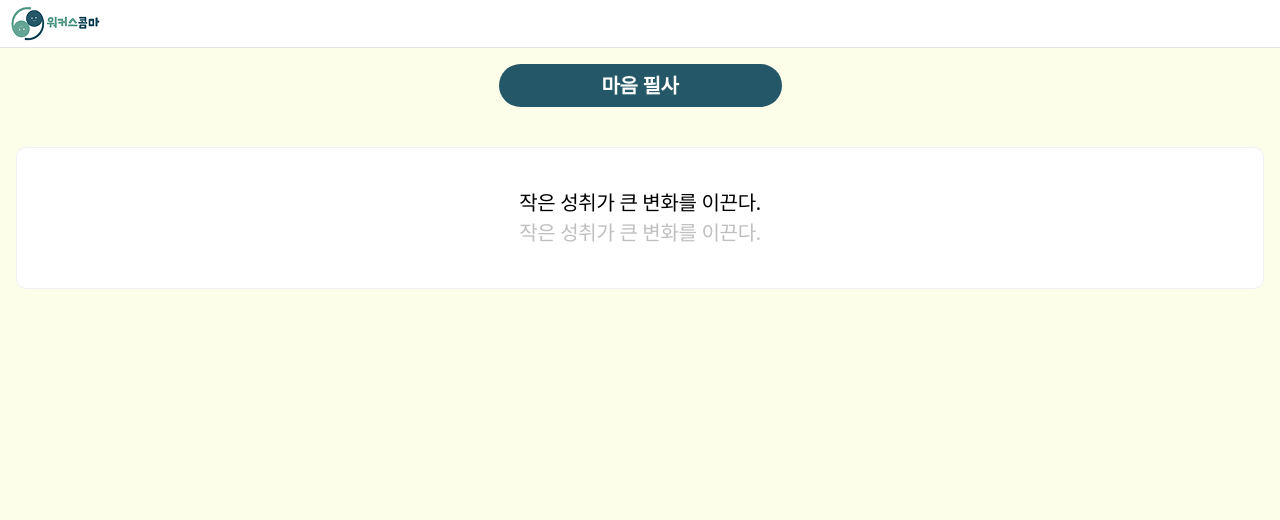
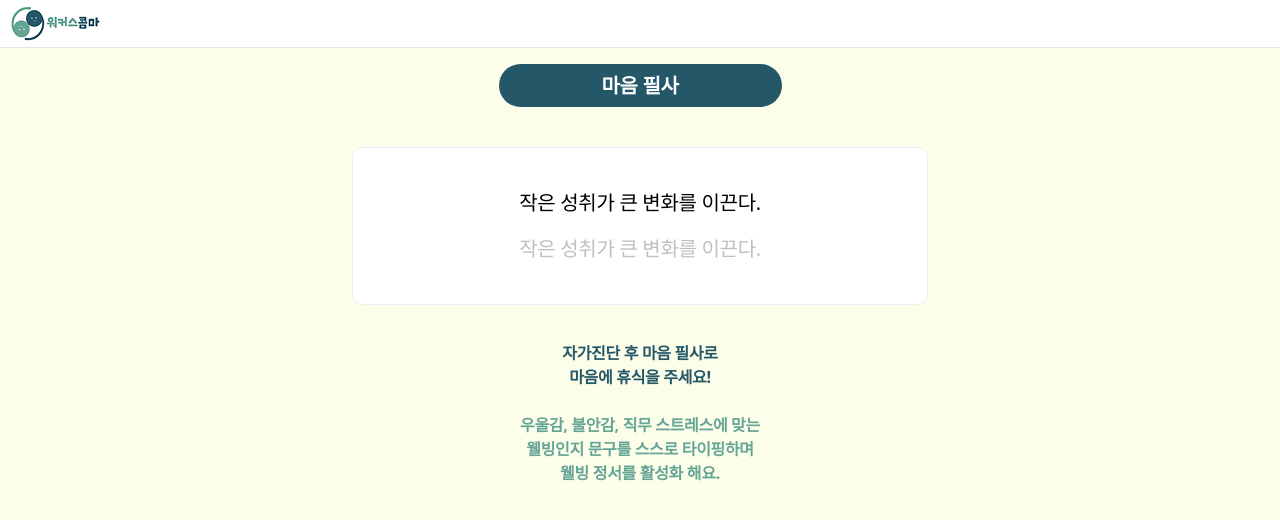
Before and after one commit to WorkersComma/workerscomma.github.io, a React (Vite) app: page /write in a window 1280 px wide. Shown: the top 520 px of the page. Built offline with nearby package versions, Linux system fonts and the light colour scheme; a web font is replaced by a local one.

Commit message:
ui: 마음 필사 페이지 디자인 및 문구 수정

```diff
--- a/src/features/write/WritePage.tsx
+++ b/src/features/write/WritePage.tsx
@@ -1,5 +1,7 @@
 import { useState, type FC } from "react";
 import { Heading1 } from "../../shared/components/Heading1";
+import mainLogo from "./assets/main-logo.webp";
+import mainLogo2x from "./assets/main-logo@2x.webp";
 
 const SENTENCE = "작은 성취가 큰 변화를 이끈다.";
 
@@ -16,17 +18,26 @@ export const WritePage: FC = () => {
       <div className="p-4 flex flex-col items-center">
         <Heading1>마음 필사</Heading1>
 
-        <p className="mt-9 font-medium text-black text-[1.25rem] text-center">
+        <div className="max-w-xl mt-9 flex flex-col items-center gap-8">
+          <p className="font-medium text-[#65A595] text-[1.25rem] text-center">
             {SENTENCE}
           </p>
 
-        <p className="mt-6 font-medium text-black text-[1.25rem] text-center">
+          <img
+            className="w-[156px] h-[151px]"
+            src={mainLogo}
+            srcSet={`${mainLogo2x} 2x`}
+            alt="워커스 메인 로고"
+          />
+
+          <p className="font-medium text-black text-[1.25rem] text-center">
             오늘도 자신의 마음을
             <br />
             돌봐주셔서 감사합니다.
             <br />
             건강한 하루 보내세요.
           </p>
+        </div>
       </div>
     );
   }
@@ -35,10 +46,10 @@ export const WritePage: FC = () => {
     <div className="p-4 flex flex-col items-center">
       <Heading1>마음 필사</Heading1>
 
-      <div className="mt-10 px-5 py-10 w-full flex flex-col items-center bg-white border border-[#EEF0F3] rounded-[10px]">
+      <div className="max-w-xl mt-10 px-5 py-10 w-full flex flex-col items-center bg-white border border-[#EEF0F3] rounded-[10px]">
         <p className="font-medium text-black text-[1.25rem]">{SENTENCE}</p>
 
-        <div className="relative">
+        <div className="relative mt-4">
           <label
             htmlFor="write"
             className="font-medium text-[#BFBFBFff] text-[1.25rem]"
@@ -54,6 +65,25 @@ export const WritePage: FC = () => {
           />
         </div>
       </div>
+
+      <p className="mt-9 text-center font-semibold">
+        <span className="text-[#245768]">자가진단 후 마음 필사로</span>
+        <br />
+        <span className="text-[#245768]">마음에 휴식을 주세요!</span>
+
+        <br />
+        <br />
+
+        <span className="text-[#65A595]">
+          우울감, 불안감, 직무 스트레스에 맞는
+        </span>
+        <br />
+        <span className="text-[#65A595]">
+          웰빙인지 문구를 스스로 타이핑하며
+        </span>
+        <br />
+        <span className="text-[#65A595]">웰빙 정서를 활성화 해요.</span>
+      </p>
     </div>
   );
 };
```
Also changed, not shown: src/features/write/assets/main-logo.webp (added), src/features/write/assets/main-logo@2x.webp (added). Lines whose indentation alone changed are shown as unchanged.
